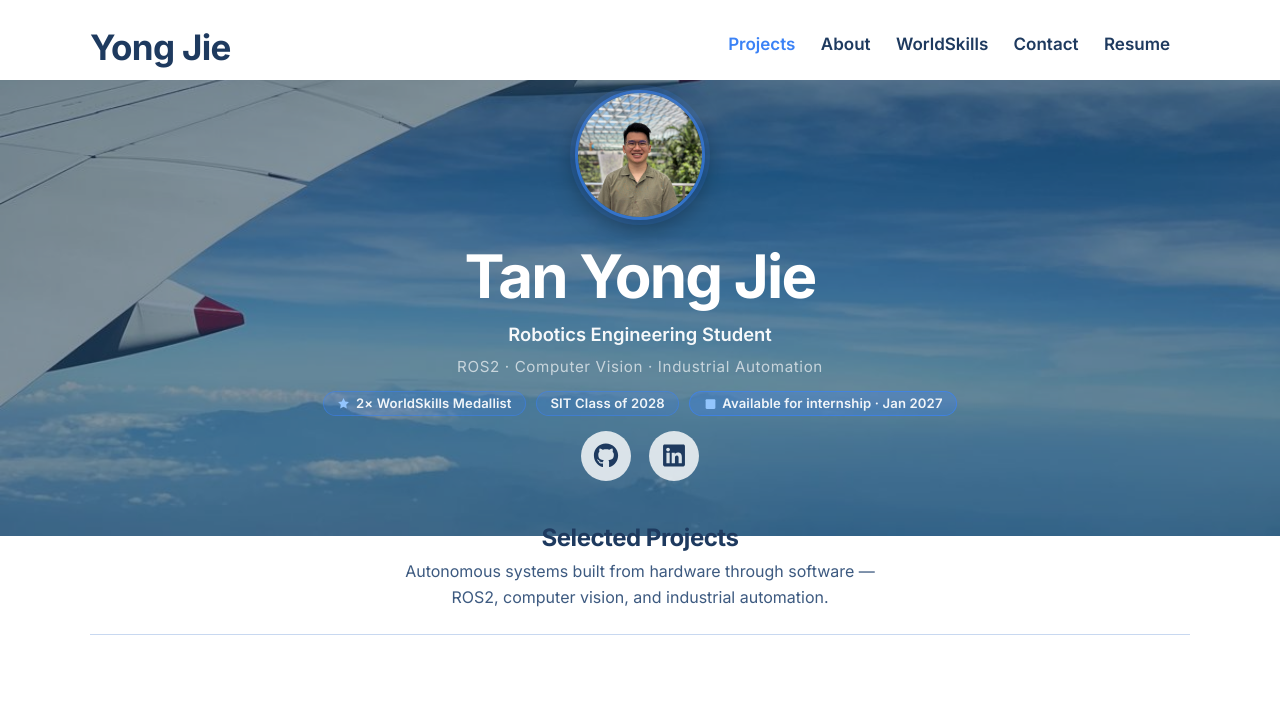
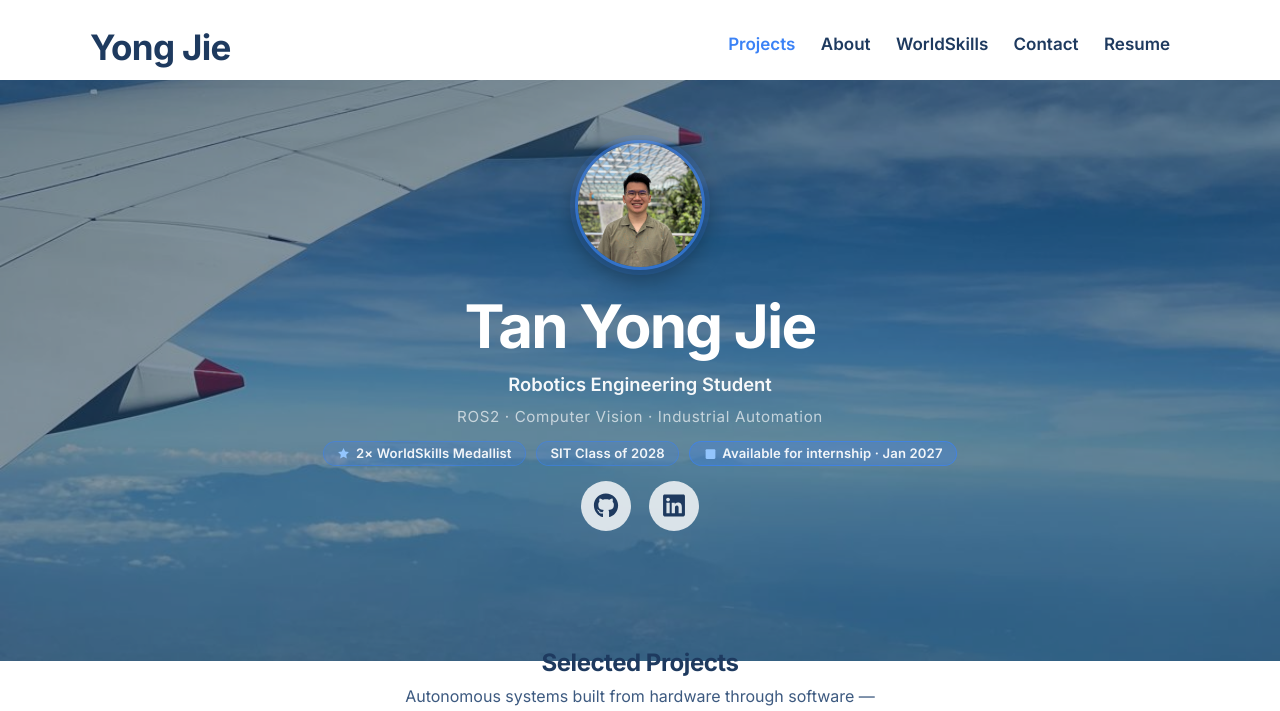
Before and after one commit to YongJiee/YongJiee.github.io, a Jekyll site: the page built from index.html, in a window 1280 px wide and 1400 px high. Shown: the top 711 px of the window. Built offline with Jekyll 4.4.1, drawn with Linux system fonts in a browser that asks for light colours; nearby versions of some CDN libraries; the list of posts is cut into pages by our own code; grey boxes are pictures that could not be loaded.

Commit message:
V1.771 - fixing Top picture size

```diff
--- a/_sass/_includes/_custom.scss
+++ b/_sass/_includes/_custom.scss
@@ -119,9 +119,8 @@
 
 .skill-group {
   display: flex;
-  align-items: flex-start;
-  gap: 0.75rem;
-  flex-wrap: wrap;
+  flex-direction: column;
+  gap: 0.45rem;
 }
 
 .skill-group__label {
--- a/_sass/_includes/_hero.scss
+++ b/_sass/_includes/_hero.scss
@@ -7,17 +7,17 @@
   position: relative;
   top: 0;
   margin-top: 0;
-  padding: 50px 0 40px;
+  padding: 100px 0 70px;
   background: $hero-background-color;
 
   @include mq(tabletp) {
     margin-top: 25px;
-    padding: 55px 0 50px;
+    padding: 100px 0 100px;
   }
 
   @include mq(laptop) {
     margin-top: 30px;
-    padding: 60px 0 55px;
+    padding: 110px 0 130px;
   }
 
   .wrap {
--- a/index.html
+++ b/index.html
@@ -14,10 +14,13 @@
 
 		<div class="wrap">
 
-			<!-- INSERT PROFILE PHOTO: place your photo at /images/Me.jpg (already exists) — the img tag below will display it -->
+			<div class="hero__card">
+
 				<div class="hero__photo-wrap">
 					<img src="/images/Me.jpg" alt="Tan Yong Jie" class="hero__photo">
 				</div>
+
+				<div class="hero__info">
 
 					<h1 id="hero-title">Tan Yong Jie</h1>
 					<p class="hero__role">Robotics Engineering Student</p>
@@ -36,6 +39,10 @@
 					</div>
 
 					{% include socials.html %}
+
+				</div>
+
+			</div>
 
 		</div>
 
```
Lines whose indentation alone changed are shown as unchanged.
